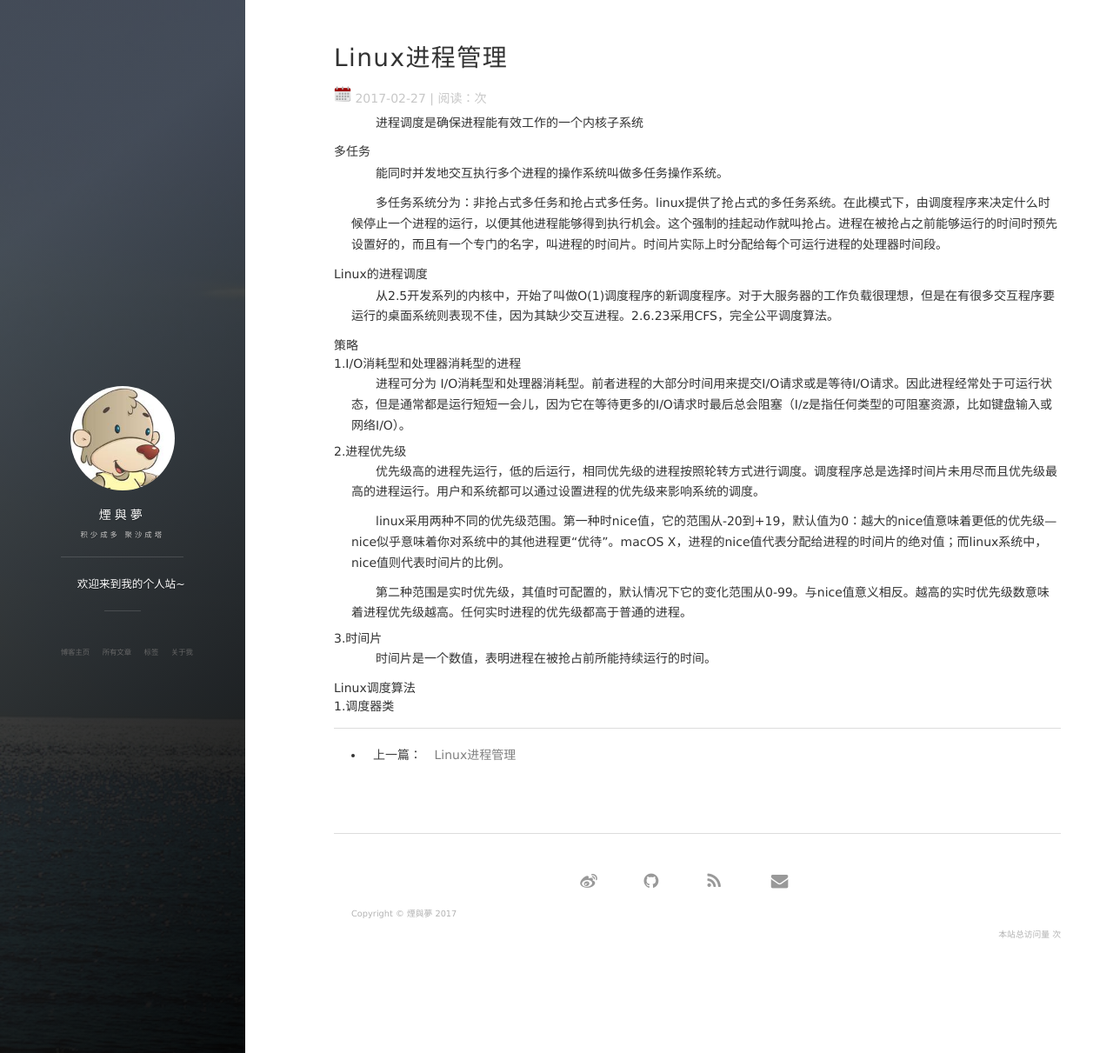
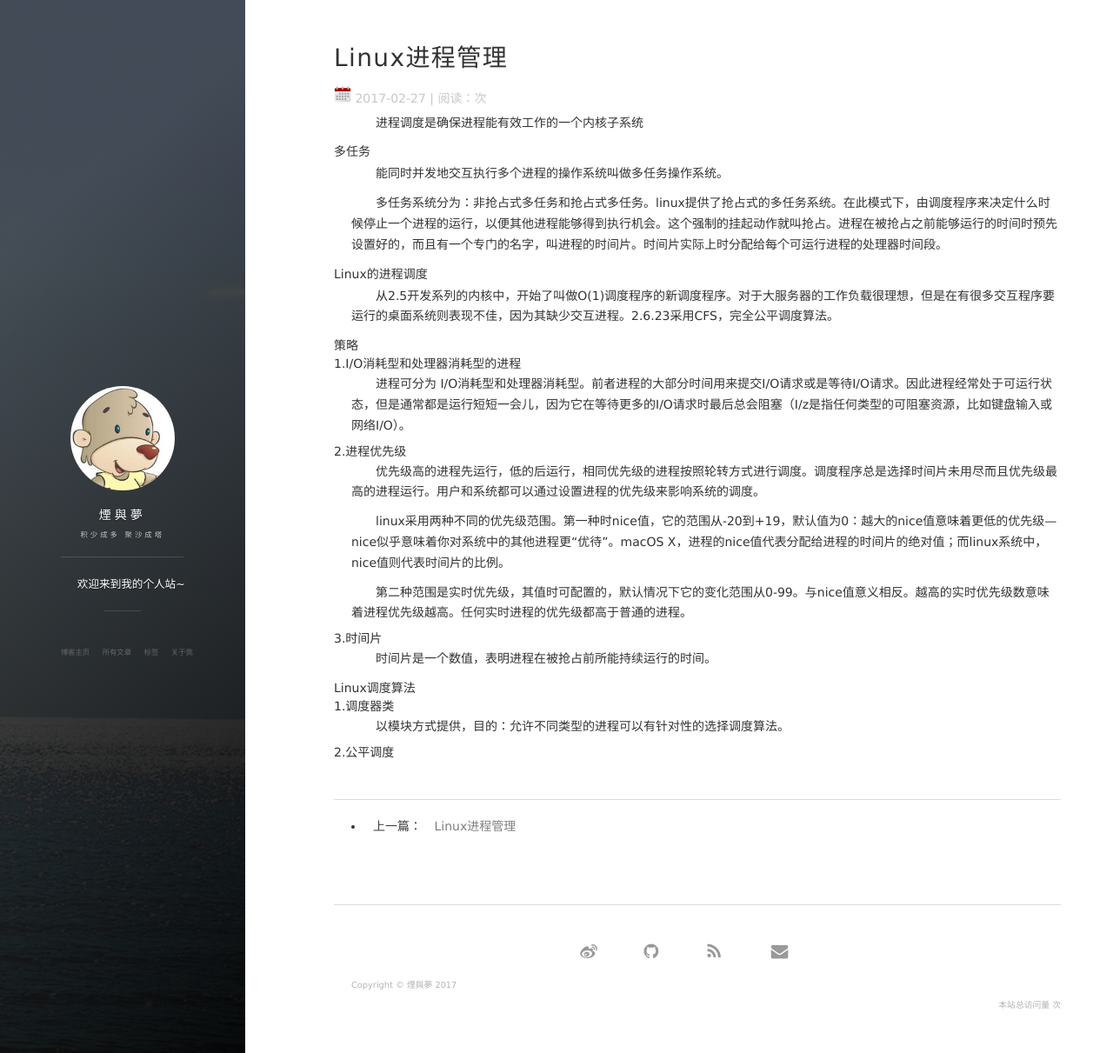
Before and after one commit to EesiLife/EesiLife.github.io, a Jekyll site: the page built from _posts/2017-03-04-Linux进程调度.md, in a window 1280 px wide and 1211 px high. Shown: the whole window at 87% size. Built offline with Jekyll 4.4.1, drawn with Linux system fonts in a browser that asks for light colours; nearby versions of some CDN libraries; comment, search, counter and statistics services are not loaded.

Commit message:
update linux4

```diff
--- a/_posts/2017-03-04-Linux进程调度.md
+++ b/_posts/2017-03-04-Linux进程调度.md
@@ -35,3 +35,9 @@ tag: linux内核
 ##### Linux调度算法
 
 ###### 1.调度器类
+
+&emsp;&emsp;以模块方式提供，目的：允许不同类型的进程可以有针对性的选择调度算法。
+
+###### 2.公平调度
+
+&emsp;&emsp;
```
